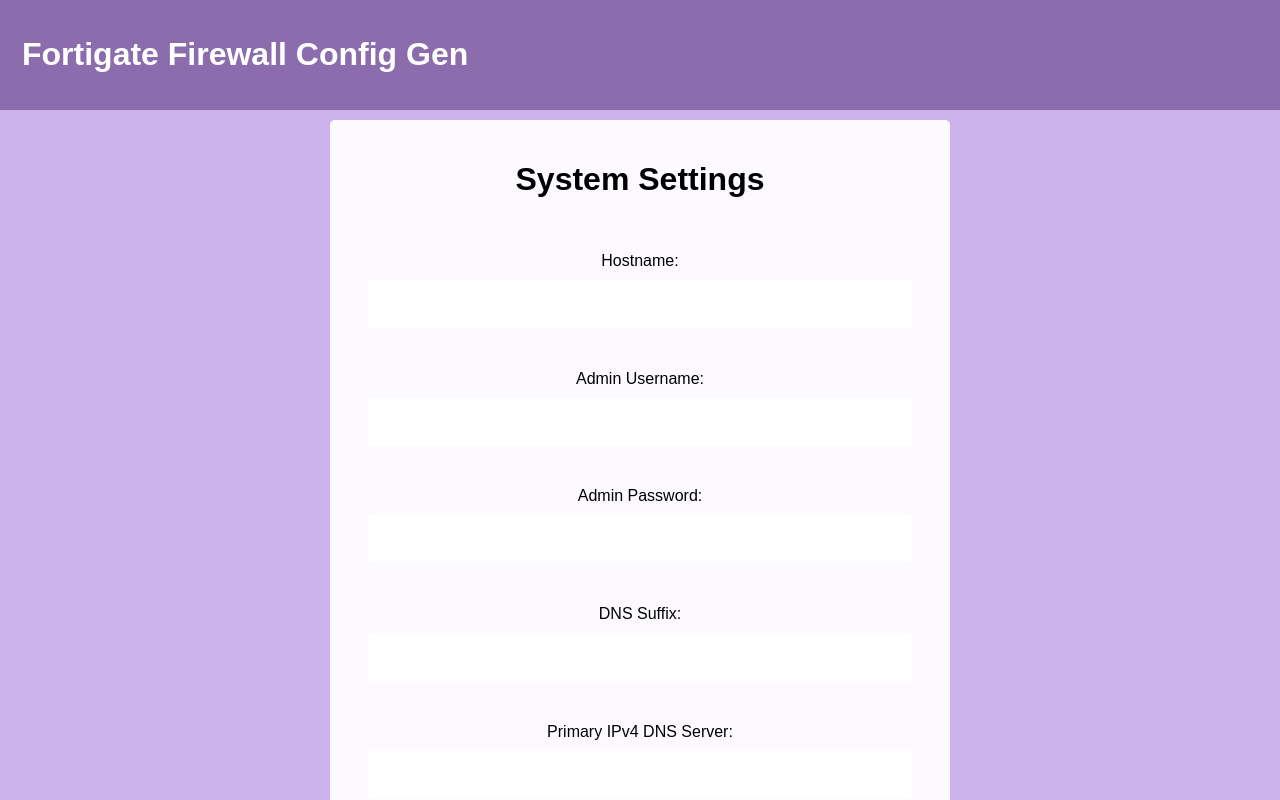
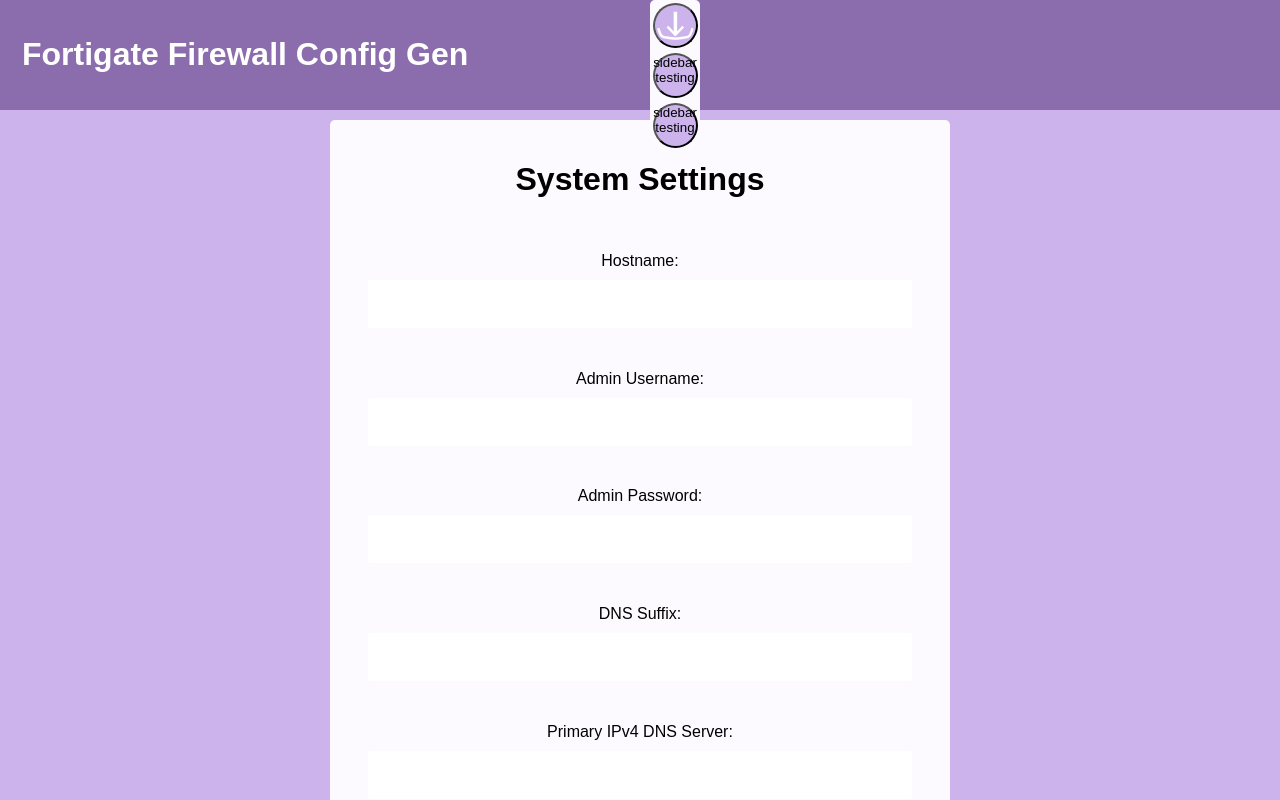
Before and after one commit to ImACoose/FirewallConfigGenReact, a React (Create React App) app in the folder firewall-config-gen-client/: page / in a window 1280 px wide. Shown: the top 800 px of the page. Built offline with nearby package versions, Linux system fonts and the light colour scheme.

Commit message:
adding more sidebar

```diff
--- a/firewall-config-gen-client/src/Components/FormBody.js
+++ b/firewall-config-gen-client/src/Components/FormBody.js
@@ -3,6 +3,7 @@
 import CreateContainer from './Container';
 import React from 'react';
 import ContainerTypes from '../ContainerTypes.js'
+import Sidebar from './Sidebar'
 
 // use multiple dots to go back further levels ./ for one, ../ for two
 
@@ -116,6 +117,8 @@
             vlanIncrement: 0,
             pfIncrement: 0,
             vpnIncrement: 0,
+            sidebarTop: 0,
+            sidebarLeft:0,
         }
 
         console.log(this.state.formData)
@@ -286,6 +289,11 @@
         else if (ContainerTypes[gGGrandparentID]){
             lastHoveredElement = container.parentElement.parentElement.parentElement;
         }
+
+        this.setState({
+            sidebarLeft: lastHoveredElement.offsetLeft,
+            sidebarTop: lastHoveredElement.offsetTop,
+        })
     }
 
     validateAll(){
@@ -432,7 +440,6 @@
 
         // for each container in the form
         for (let i = 0; i < entries.length; i++){
-            console.log(entries[i])
             const container = entries[i]
             const containerName = container[0]
             const containerFields = container[1]
@@ -447,11 +454,9 @@
             for (let j = 0; j < keyValues.length; j++){
                 const objID = keyValues[j][0]
                 const objValue = keyValues[j][1]
-                console.log(objID)
-                console.log(objValue)
 
                 if (typeof(objValue) === 'object'){
-                    console.log("found an object!")
+
                     newString = newString.concat(objID, ':[')
 
                     const checkboxArray = Object.entries(objValue)
@@ -656,8 +661,6 @@
                                                     // need to add classList field
                                                     // need to initiliase the special hidden fields
                                                     if (otherID == "DHCPv4StartAddress" || otherID == "DHCPv4EndAddress"){
-                                                        console.log("The edhcpovajdfasdfdsa denable falsdkjfasdfsadf")
-                                                        console.log(formData[ID].DHCPv4Enabled)
                                                         if (formData[ID].DHCPv4Enabled != true){
                                                             className = "hide"
                                                         }
@@ -692,6 +695,7 @@
                         }
                     })
                 }
+                <Sidebar positionleft={this.state.sidebarLeft} positiontop = {this.state.sidebarTop}></Sidebar>
                 <button type ='button' onClick={()=> addContainer("VLANInformation")}> Add VLAN! </button>
                 {// need to declare type = button, otherwise it will act as a submit button
                 }
--- a/firewall-config-gen-client/src/Components/InputField.js
+++ b/firewall-config-gen-client/src/Components/InputField.js
@@ -52,9 +52,6 @@
         )
     }
     else{
-        console.log("The imported value is" + importedValue)
-        console.log(addClass)
-        console.log("the classname is " + addClass)
         return (
             <div className={addClass}>
                 <label> {name}: <input id={id}  name={name} value={importedValue} type={type} onBlur={onBlur} onChange={onChange} className={addClass}></input> <span className='hide err'> Err Msg </span> </label>
--- /dev/null
+++ b/firewall-config-gen-client/src/Components/Sidebar.js
@@ -0,0 +1,16 @@
+import './sidebar.css'
+
+function Sidebar({positionleft, positiontop}){
+    console.log(positionleft)
+    const actualLeft = (650 + positionleft)
+    return(
+        <div className='sidebar'
+        style={{top:positiontop, left:actualLeft, transition: '0.3s'}}>
+            <button type = "button"> <img src='/Images/importsign.png'/></button>
+            <button type = "button"> sidebar testing </button>
+            <button type = "button"> sidebar testing </button>
+        </div>
+    )
+}
+
+export default Sidebar
--- /dev/null
+++ b/firewall-config-gen-client/src/Components/sidebar.css
@@ -0,0 +1,38 @@
+.sidebar {
+    background-color: rgb(253, 250, 255);
+    height: 150px;
+    width: 50px;
+    display: grid;
+    grid-template-columns: repeat(1,auto);
+    border-radius: 5px;
+    position: absolute;
+    padding: 0%;
+    justify-items: center;
+}
+
+.sidebar button {
+    background-color: rgb(204, 179, 236);
+    height:45px;
+    width: 45px;
+    padding: 0px;
+    margin-top: 5%;
+    margin-left: 0%;
+    margin-right: 0%;
+    margin-bottom: 5%;
+    border-radius: 50px;
+    display:flex;
+    justify-content: center;
+    align-self: center;
+}
+
+.sidebar button:hover {
+    background-color:  rgb(181, 160, 207);
+}
+
+img {
+    display: block;
+    border-radius: 50px;
+    height: 100%;
+    width: 100;
+
+}
```
Also changed, not shown: firewall-config-gen-client/public/Images/importsign.png (added).
